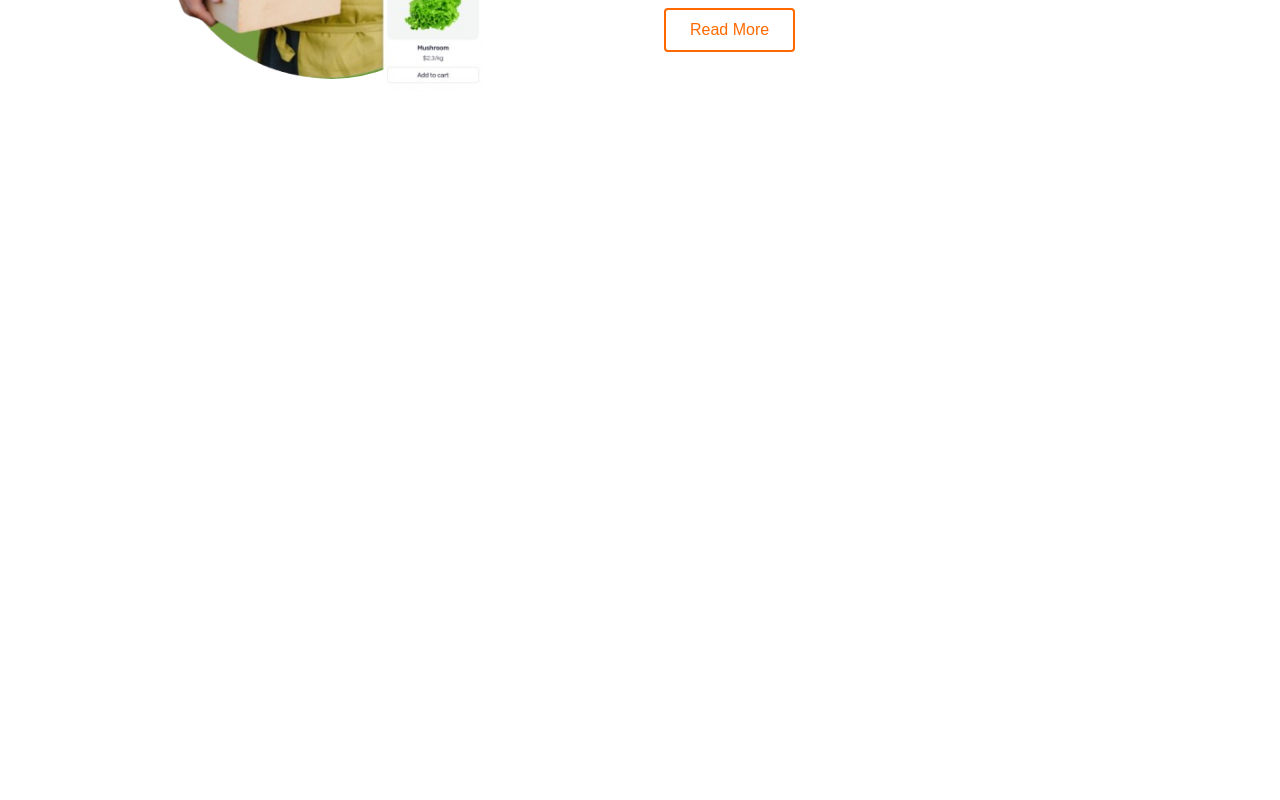
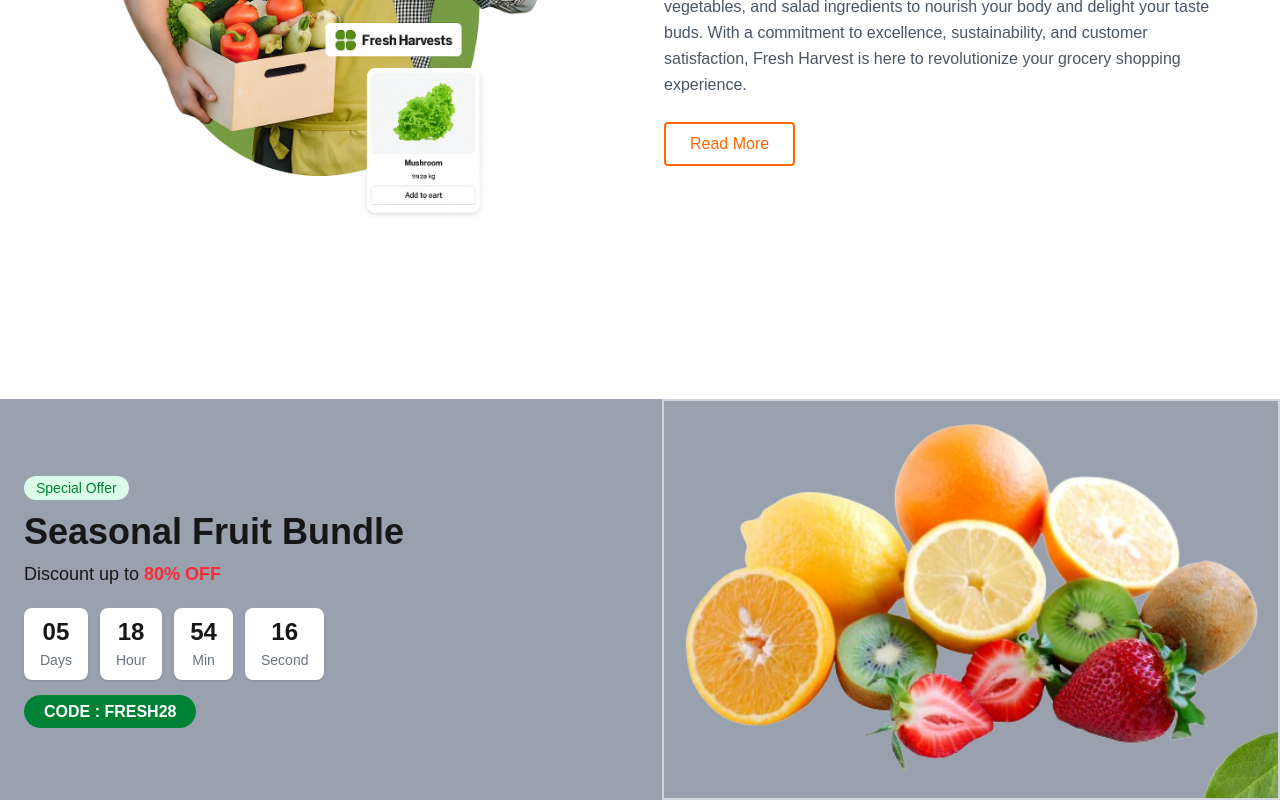
Before and after one commit to Md-Ramjan-Ali/Frontend-task-Fresh-Harvests, a Next.js app: page / in a window 1280 px wide. Shown: the part 1204-2004 px from the top of the page. Before the commit the page ends 1375 px from the top, so only its background shows below. Built offline with nearby package versions, Linux system fonts and the light colour scheme.

Commit message:
added special offer component

```diff
--- /dev/null
+++ b/src/components/Home/SpecialOffer/SpecialOffer.tsx
@@ -0,0 +1,92 @@
+// components/SpecialOffer.tsx
+"use client";
+import Image from "next/image";
+import { useEffect, useState } from "react";
+
+export default function SpecialOffer() {
+  const [timeLeft, setTimeLeft] = useState({
+    days: 5,
+    hours: 18,
+    minutes: 54,
+    seconds: 21,
+  });
+
+  useEffect(() => {
+    const countdown = setInterval(() => {
+      setTimeLeft((prev) => {
+        let { days, hours, minutes, seconds } = prev;
+
+        if (seconds > 0) seconds--;
+        else {
+          seconds = 59;
+          if (minutes > 0) minutes--;
+          else {
+            minutes = 59;
+            if (hours > 0) hours--;
+            else {
+              hours = 23;
+              if (days > 0) days--;
+              else clearInterval(countdown);
+            }
+          }
+        }
+
+        return { days, hours, minutes, seconds };
+      });
+    }, 1000);
+
+    return () => clearInterval(countdown);
+  }, []);
+
+  return (
+    <section className="bg-gray-400 pl-6 flex flex-col md:flex-row items-center justify-between gap-6">
+      {/* Left Side */}
+      <div className="flex-1 ">
+        <span className="bg-green-100 text-green-700 px-3 py-1 rounded-full text-sm font-medium">
+          Special Offer
+        </span>
+        <h1 className="text-4xl font-bold mt-3">Seasonal Fruit Bundle</h1>
+        <p className="text-lg mt-2">
+          Discount up to{" "}
+          <span className="text-red-500 font-bold">80% OFF</span>
+        </p>
+
+        {/* Countdown */}
+        <div className="flex gap-3 mt-5">
+          {[
+            { label: "Days", value: timeLeft.days },
+            { label: "Hour", value: timeLeft.hours },
+            { label: "Min", value: timeLeft.minutes },
+            { label: "Second", value: timeLeft.seconds },
+          ].map((item, i) => (
+            <div
+              key={i}
+              className="bg-white shadow rounded-lg px-4 py-2 text-center"
+            >
+              <p className="text-2xl font-bold">{String(item.value).padStart(2, "0")}</p>
+              <span className="text-gray-500 text-sm">{item.label}</span>
+            </div>
+          ))}
+        </div>
+
+        {/* Code */}
+        <div className="mt-5">
+          <span className="bg-green-700 text-white px-5 py-2 rounded-full font-semibold">
+            CODE : FRESH28
+          </span>
+        </div>
+      </div>
+
+      {/* Right Side */}
+      <div className="flex-1 border-2 border-gray-300 w-full h-full ">
+        <Image
+          src="/images/fruits.png"
+          alt="Fruit Bundle"
+          width={600}
+          height={600}
+          className=" w-full"
+        />
+      </div>
+    </section>
+  );
+}
--- a/src/components/Home/page.tsx
+++ b/src/components/Home/page.tsx
@@ -1,12 +1,14 @@
 import React from 'react'
 import Hero from './Hero/Hero'
 import AboutUs from './AboutUs/AboutUs'
+import SpecialOffer from './SpecialOffer/SpecialOffer'
 
 export default function Home() {
   return (
     <div>
       <Hero />
       <AboutUs />
+      <SpecialOffer />
     </div>
   )
 }
```
Also changed, not shown: public/images/fresh-fruits.png, public/images/fruits.png (added).
